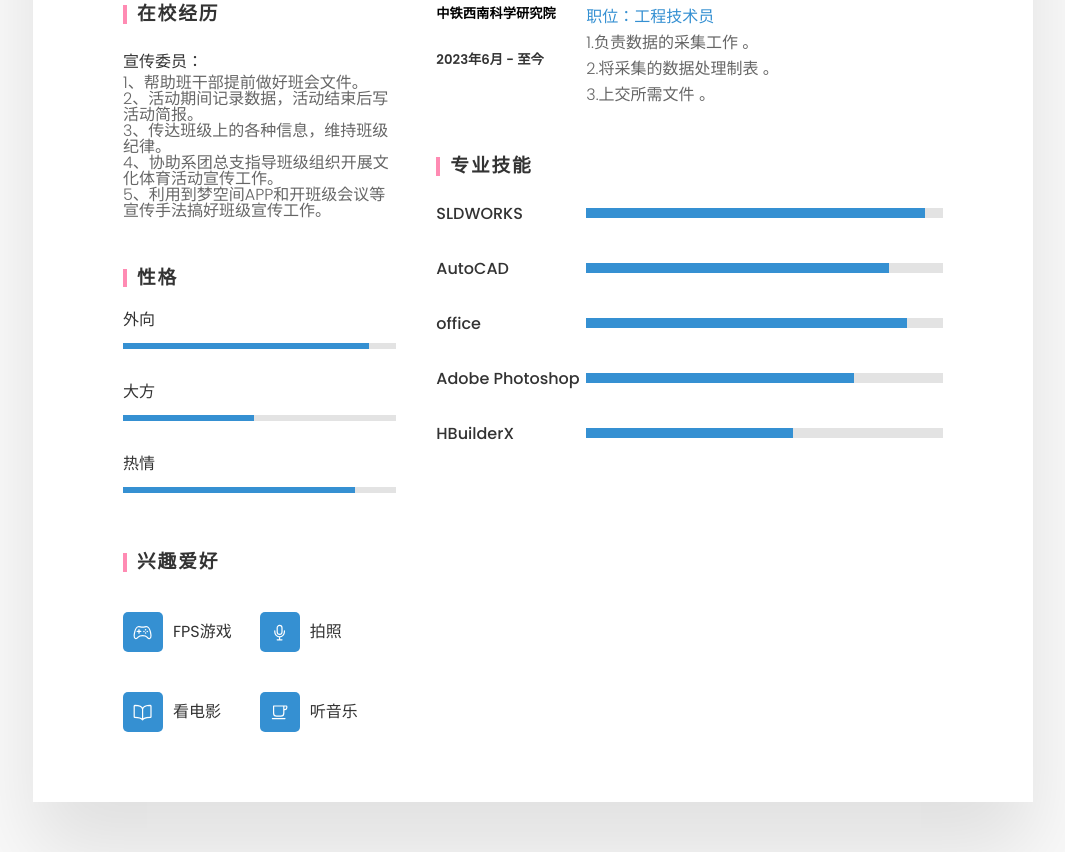
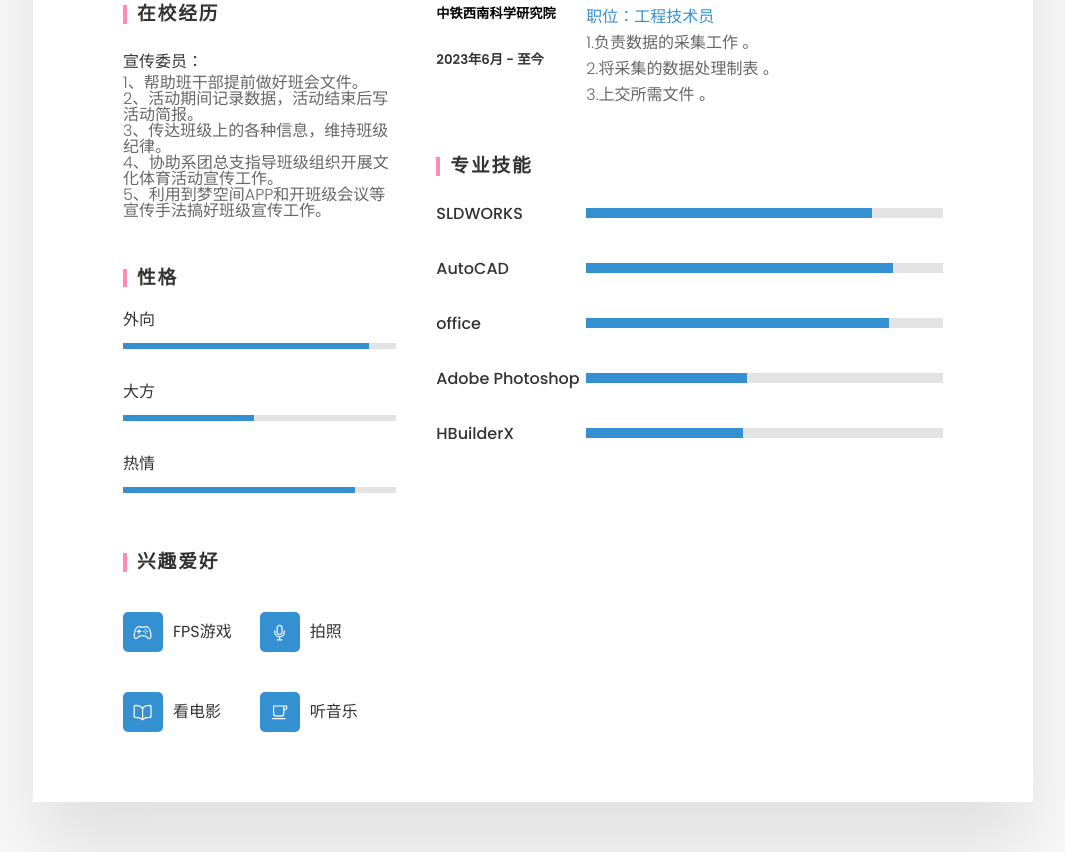
Before and after one commit to hanfeng916/hanfeng916, a plain HTML site: page index.html in a window 1280 px wide. Shown: the part 805-1657 px from the top of the page, without its empty margins (107-1172 px from the left). Drawn offline with nearby package versions, Linux system fonts and the light colour scheme.

Commit message:
Update index.html
1

```diff
--- a/index.html
+++ b/index.html
@@ -165,31 +165,31 @@
 						<div class="box">
 							<h4>SLDWORKS</h4>
 							<div class="percent">
-								<div style="width:95%"></div>
+								<div style="width:80%"></div>
 							</div>
 						</div>
 						<div class="box">
 							<h4>AutoCAD</h4>
 							<div class="percent">
-								<div style="width:85%"></div>
+								<div style="width:86%"></div>
 							</div>
 						</div>
 						<div class="box">
 							<h4>office</h4>
 							<div class="percent">
-								<div style="width:90%"></div>
+								<div style="width:85%"></div>
 							</div>
 						</div>
 						<div class="box">
 							<h4>Adobe Photoshop</h4>
 							<div class="percent">
-								<div style="width:75%"></div>
+								<div style="width:45%"></div>
 							</div>
 						</div>
 						<div class="box">
 							<h4>HBuilderX</h4>
 							<div class="percent">
-								<div style="width:58%"></div>
+								<div style="width:44%"></div>
 							</div>
 						</div>
 					</div>
```
